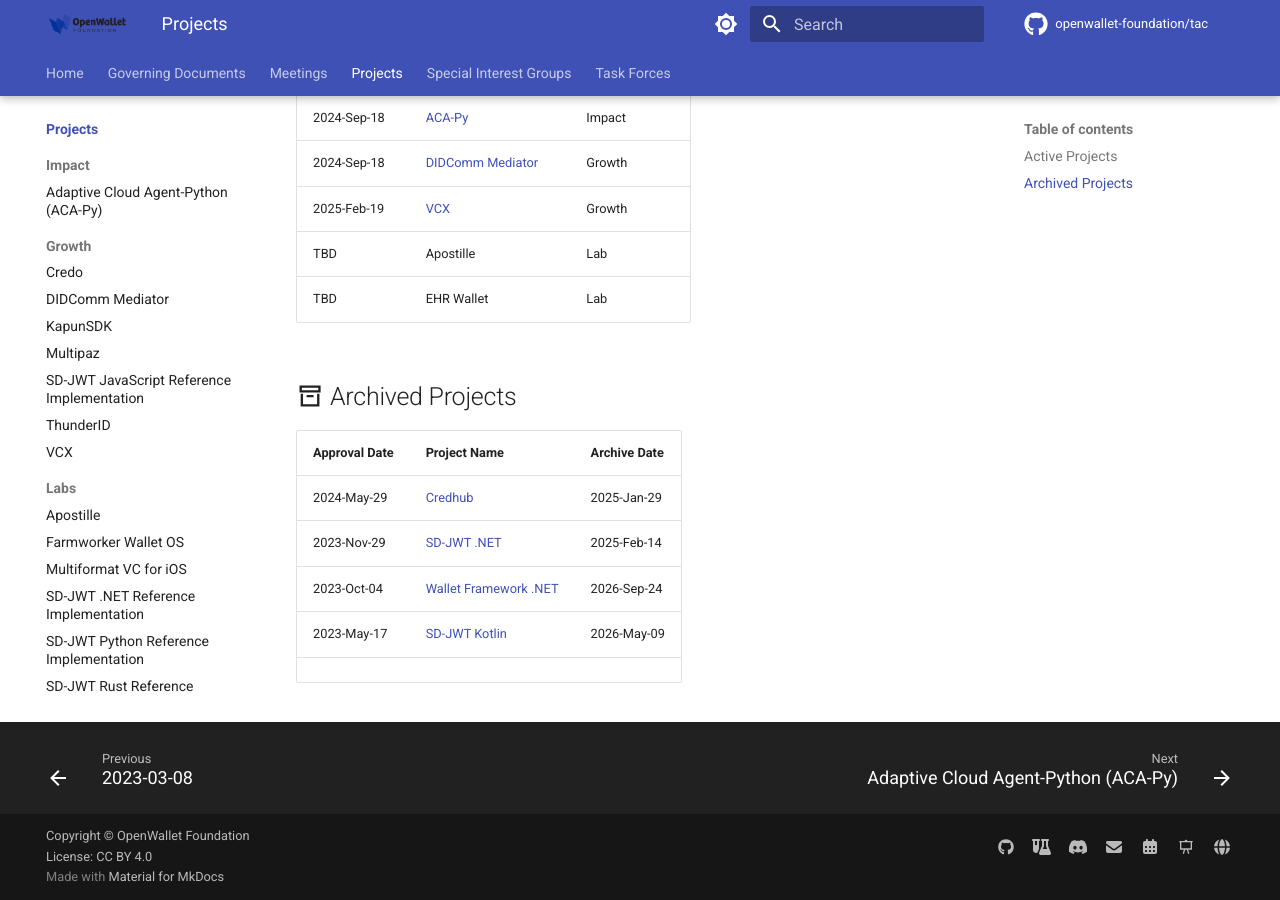
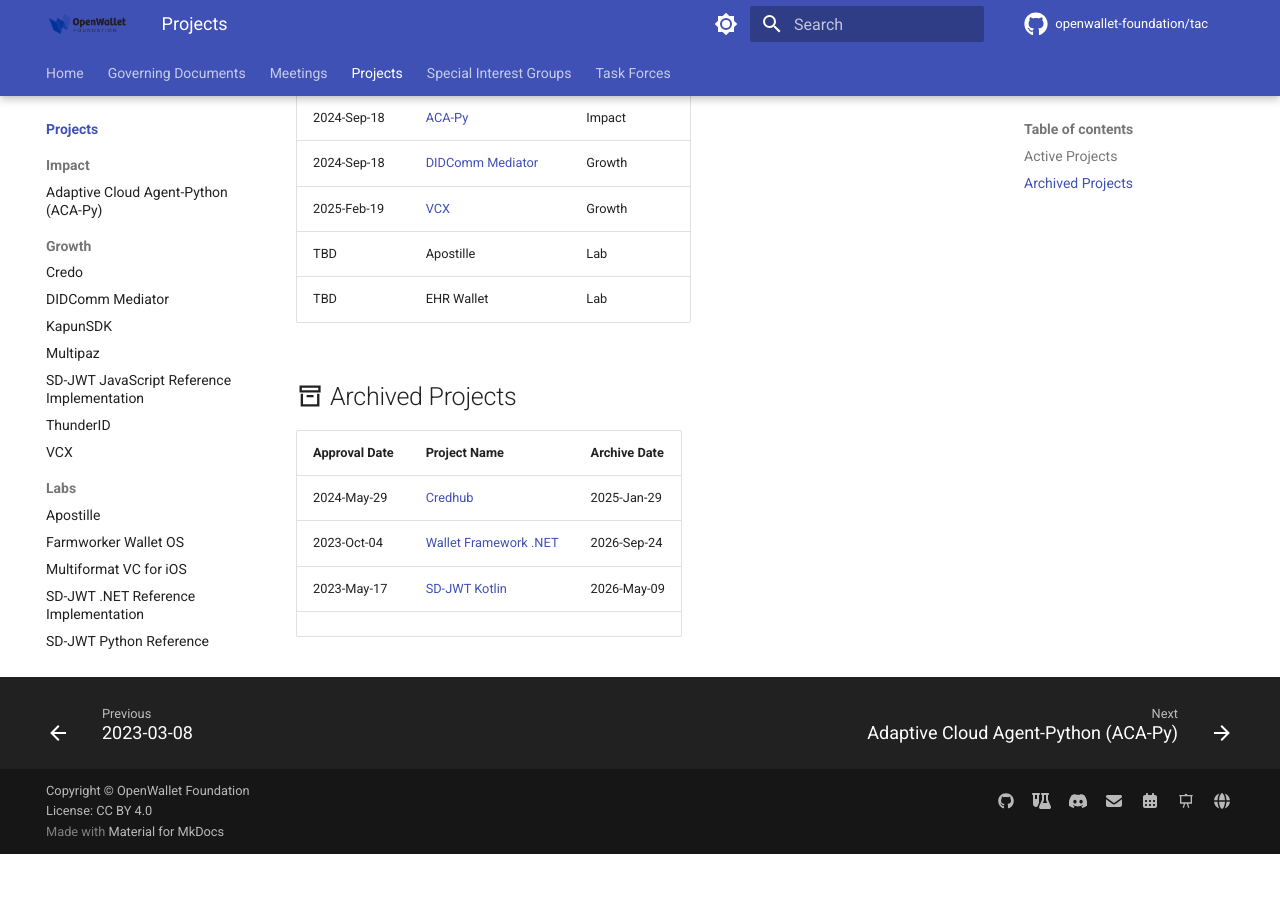
Before and after one commit to openwallet-foundation/tac, an MkDocs documentation site: the page built from docs/projects/index.md, in a window 1280 px wide and 900 px high, scrolled down 1014 px. Built offline with MkDocs 1.6.1 and Material for MkDocs 9.7.7, drawn with Linux system fonts in a browser that asks for light colours; comment, search, counter and statistics services are not loaded; after the commit the page ends 1868 px from its top, so only the background shows below that.

Commit message:
Update index.md
Signed-off-by: Sean Bohan <seanbohan@gmail.com>

```diff
--- a/docs/projects/index.md
+++ b/docs/projects/index.md
@@ -50,7 +50,6 @@
 | Approval Date | Project Name                                                      | Archive Date    |
 | ------------- | ----------------------------------------------------------------- | --------------- |
 | 2024-May-29   | [Credhub](./credhub.md)                                           | 2025-Jan-29     |
-| 2023-Nov-29   | [SD-JWT .NET](./sd-jwt-dotnet.md)                                 | 2025-Feb-14     |
 | 2023-Oct-04   | [Wallet Framework .NET](./wallet-framework-dotnet.md)             | 2026-Sep-24     |
 | 2023-May-17   | [SD-JWT Kotlin](./sd-jwt-kotlin.md)                               | 2026-May-09     |
 </div>
```
